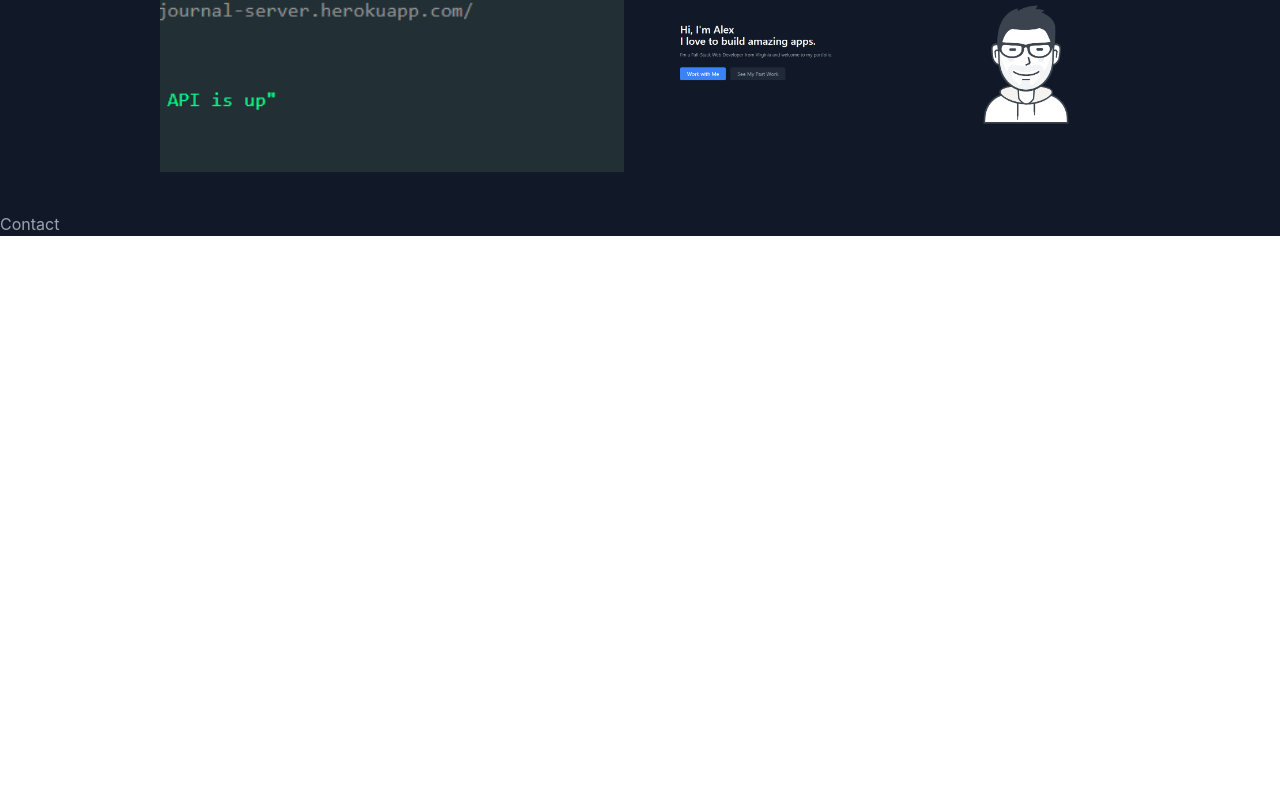
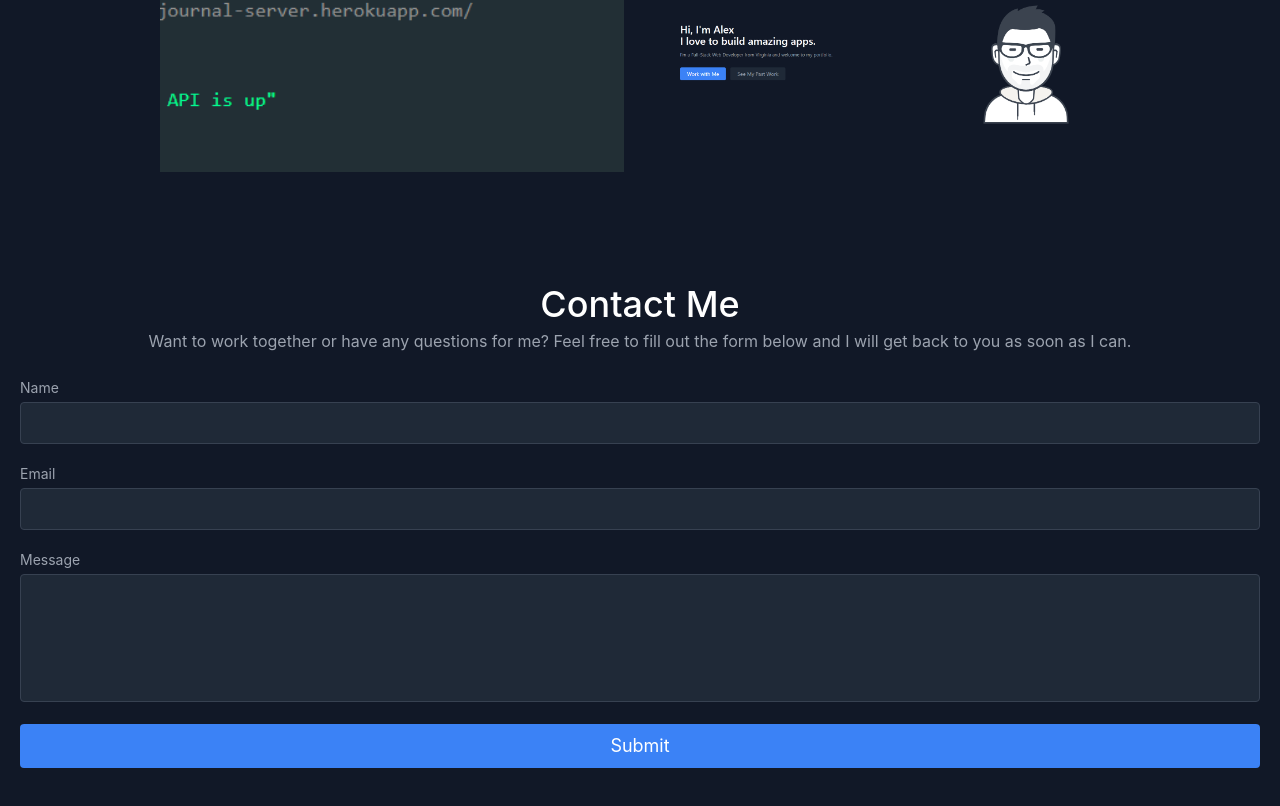
Before and after one commit to AlexandroM1234/Portfolio, a React (Create React App) app in the folder my-portfolio/: page / in a window 1280 px wide. Shown: the part 2070-2876 px from the top of the page. Before the commit the page ends 2306 px from the top, so only its background shows below. Built offline with nearby package versions, Linux system fonts and the light colour scheme.

Commit message:
Contact layout done

```diff
--- a/my-portfolio/src/Components/Contact.jsx
+++ b/my-portfolio/src/Components/Contact.jsx
@@ -1,7 +1,65 @@
 import React from "react";
 
 const Contact = () => {
-  return <div>Contact</div>;
+  return (
+    <section id="contact" className="relative">
+      <div className="container px-5 py-10 mx-auto sm:flex-nowrap flex justify-content center">
+        <form
+          name="contact"
+          className="flex flex-col md:ml-auto w-full md:py-8 mt-8 md:mt-0"
+        >
+          <h2 className="text-white sm:text-4xl text-3xl mb-1 font-medium title-font text-center">
+            Contact Me
+          </h2>
+          <p className="leading-relaxed mb-5 text-center">
+            Want to work together or have any questions for me? Feel free to
+            fill out the form below and I will get back to you as soon as I can.
+          </p>
+          <div className="relative mb-4">
+            <label htmlFor="name" className="leading-7 text-sm text-gray-400">
+              Name
+            </label>
+            <input
+              type="text"
+              id="name"
+              name="name"
+              className="w-full bg-gray-800 rounded border border-gray-700 focus:border-indigo-500 focus:ring-2 focus:ring-indigo-900 text-base outline-none text-gray-100 py-1 px-3 leading-8 transition-colors duration-200 ease-in-out"
+            />
+          </div>
+          <div className="relative mb-4">
+            <label htmlFor="email" className="leading-7 text-sm text-gray-400">
+              Email
+            </label>
+            <input
+              type="email"
+              id="email"
+              name="email"
+              className="w-full bg-gray-800 rounded border border-gray-700 focus:border-indigo-500 focus:ring-2 focus:ring-indigo-900 text-base outline-none text-gray-100 py-1 px-3 leading-8 transition-colors duration-200 ease-in-out"
+            />
+          </div>
+          <div className="relative mb-4">
+            <label
+              htmlFor="message"
+              className="leading-7 text-sm text-gray-400"
+            >
+              Message
+            </label>
+            <textarea
+              id="message"
+              name="message"
+              className="w-full bg-gray-800 rounded border border-gray-700 focus:border-indigo-500 focus:ring-2 focus:ring-indigo-900 h-32 text-base outline-none text-gray-100 py-1 px-3 resize-none leading-6 transition-colors duration-200 ease-in-out"
+            />
+          </div>
+          <button
+            type="submit"
+            className="text-white bg-blue-500 border-0 py-2 px-6 focus:outline-none hover:bg-blue-600 rounded text-lg"
+          >
+            Submit
+          </button>
+        </form>
+      </div>
+    </section>
+  );
 };
 
 export default Contact;
```
